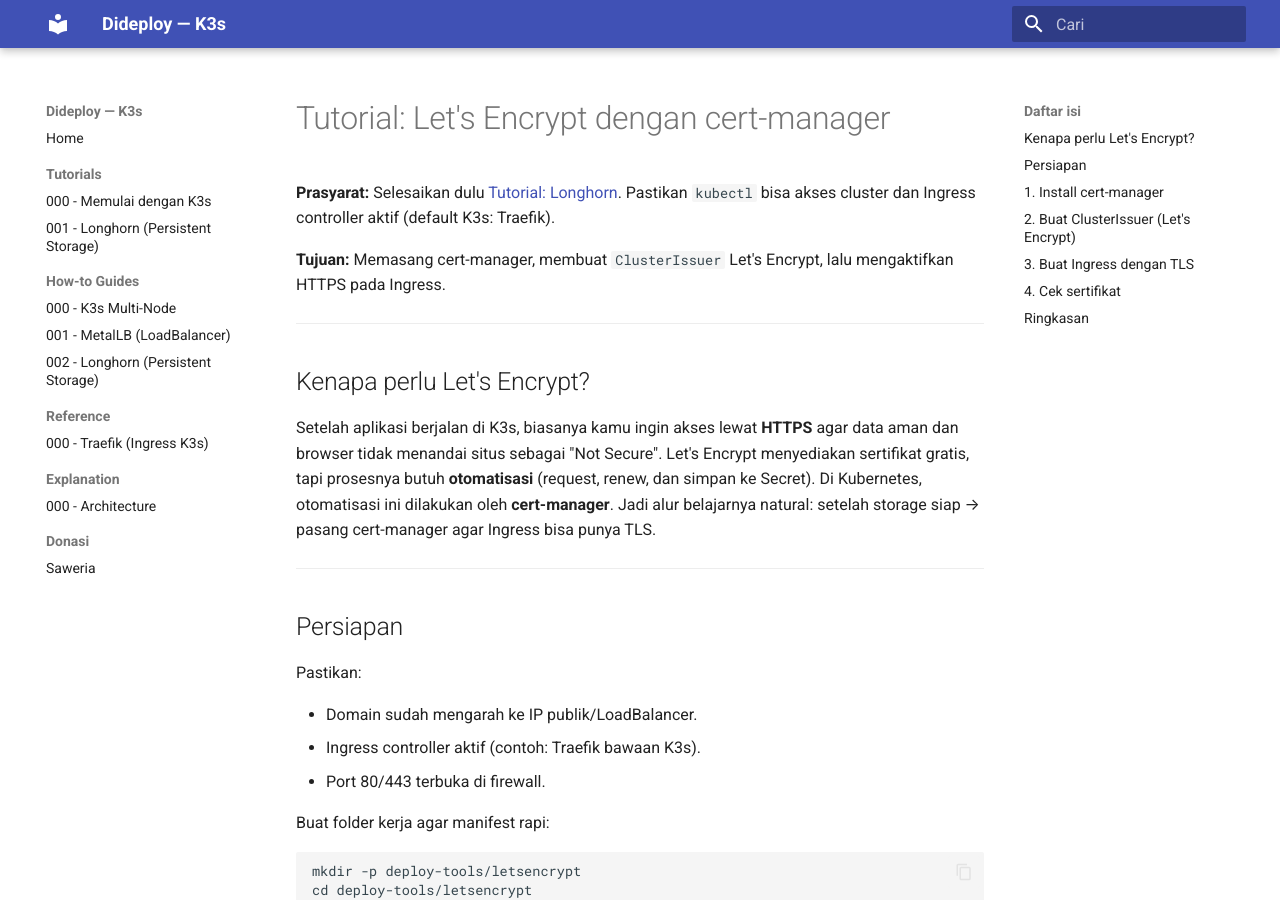
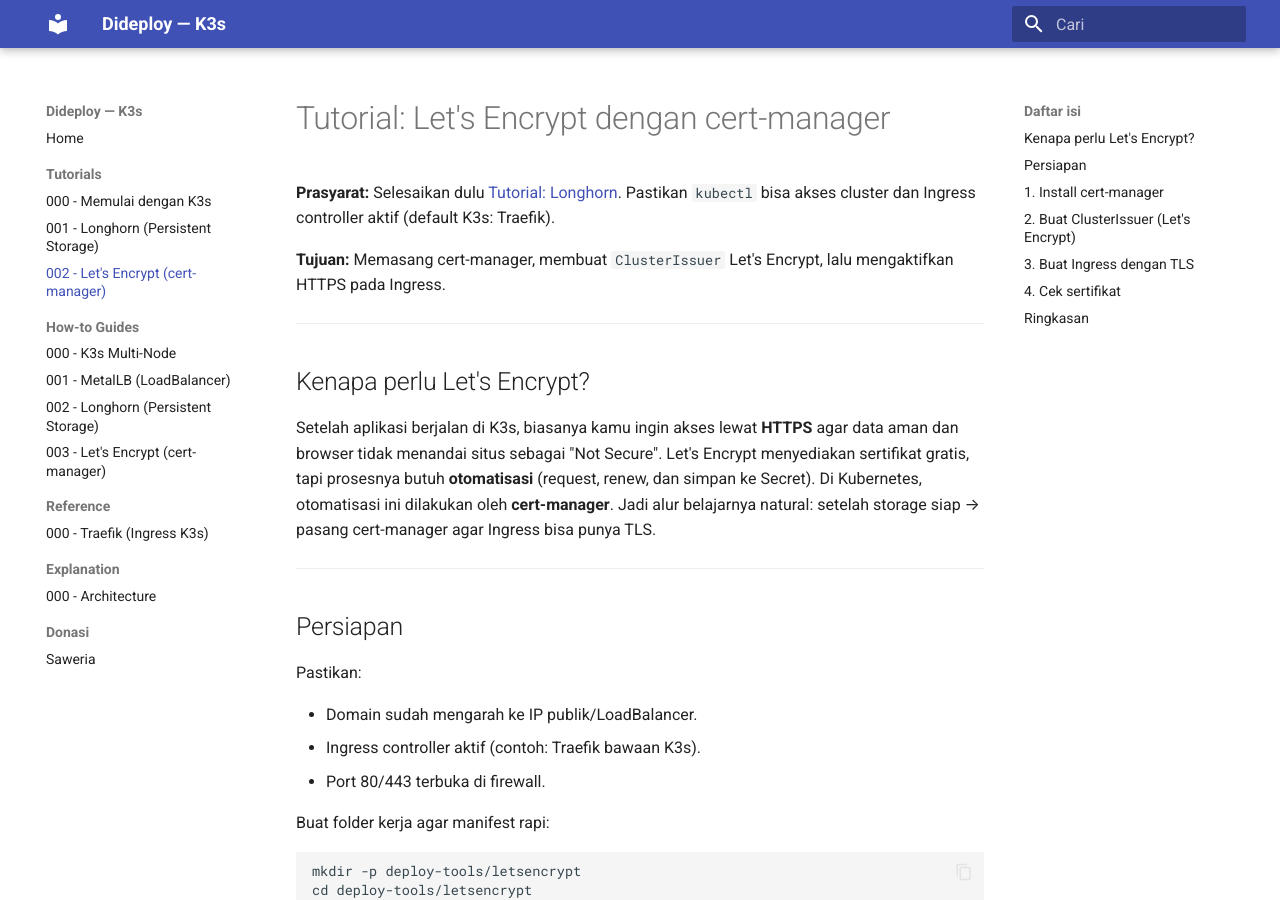
Before and after one commit to agung96tm/dideploy, an MkDocs documentation site: the page built from docs/tutorials/002-letsencrypt-cert-manager.md, in a window 1280 px wide and 900 px high. Built offline with MkDocs 1.6.1 and Material for MkDocs 9.7.7, drawn with Linux system fonts in a browser that asks for light colours.

Commit message:
add menu letsencrypt

```diff
--- a/mkdocs.yml
+++ b/mkdocs.yml
@@ -31,10 +31,12 @@
   - Tutorials:
       - 000 - Memulai dengan K3s: tutorials/000-k3s-getting-started.md
       - 001 - Longhorn (Persistent Storage): tutorials/001-longhorn.md
+      - 002 - Let's Encrypt (cert-manager): tutorials/002-letsencrypt-cert-manager.md
   - How-to Guides:
       - 000 - K3s Multi-Node: how-to/000-k3s-multi-node.md
       - 001 - MetalLB (LoadBalancer): how-to/001-metallb-loadbalancer.md
       - 002 - Longhorn (Persistent Storage): how-to/002-longhorn.md
+      - 003 - Let's Encrypt (cert-manager): how-to/003-letsencrypt-cert-manager.md
   - Reference:
       - 000 - Traefik (Ingress K3s): reference/001-traefik.md
   - Explanation:
```
